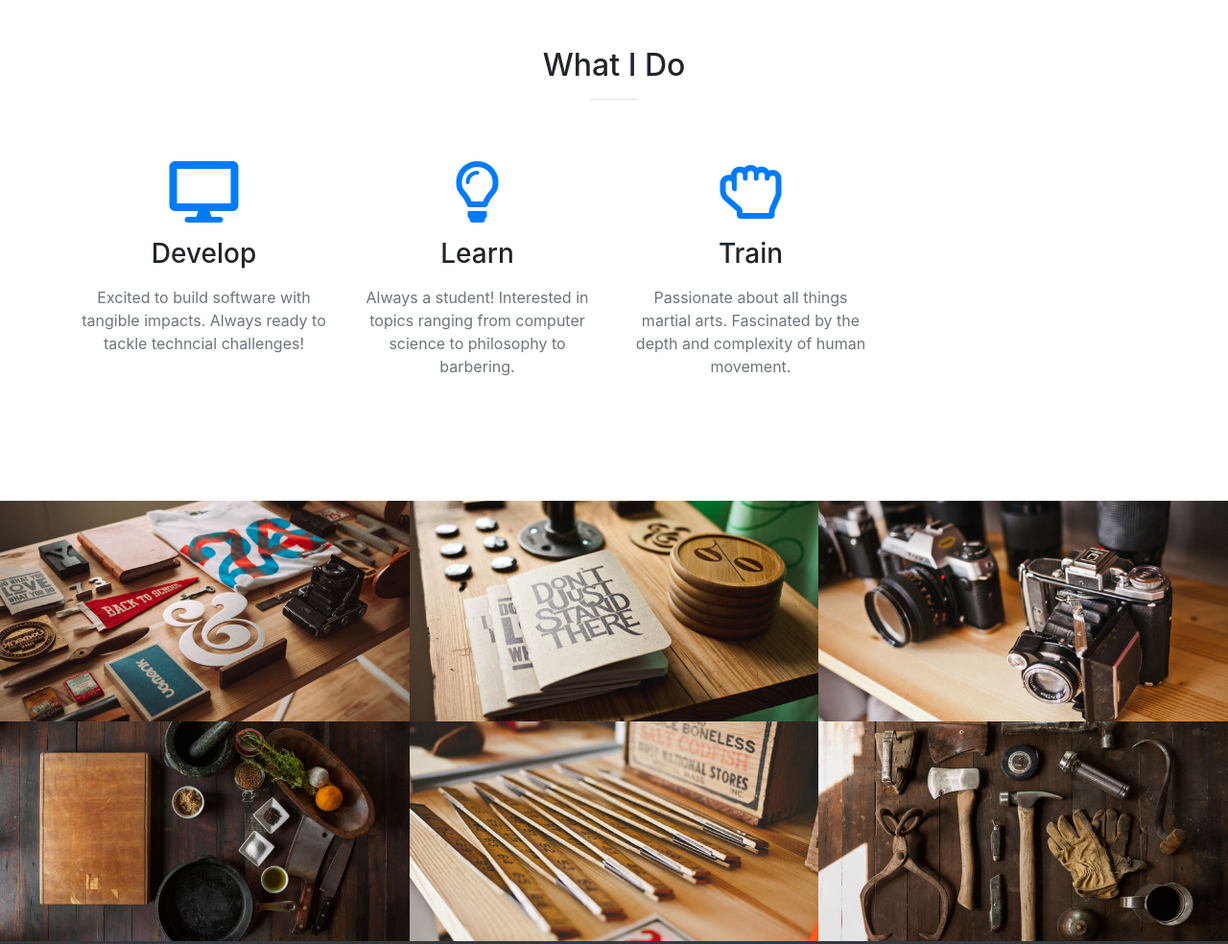
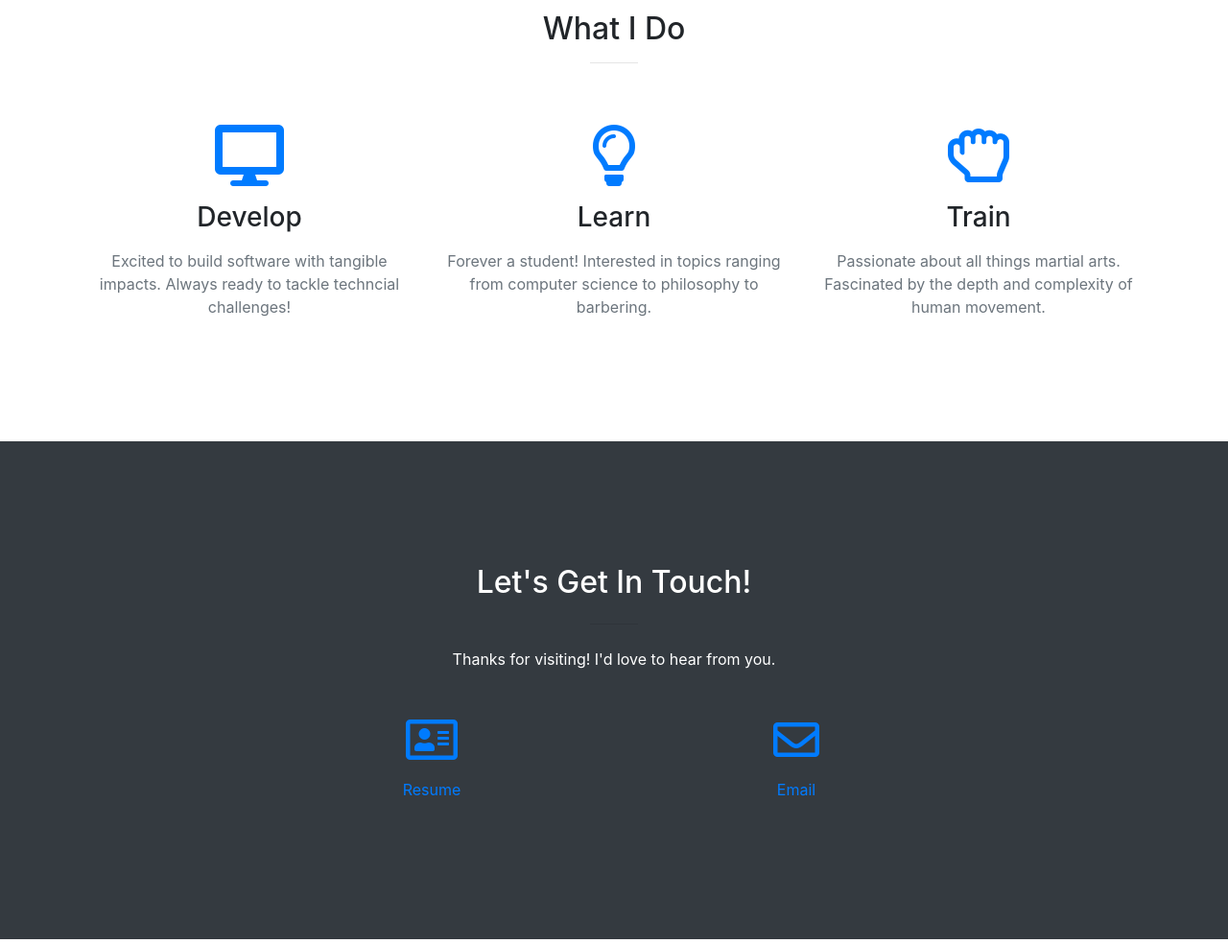
Before and after one commit to riverchen99/riverchen99.github.io, a website with bundled scripts: page index.html in a window 1280 px wide. Shown: the part 1560-2544 px from the top of the page at 96% size. Built offline with nearby package versions, Linux system fonts and the light colour scheme.

Commit message:
added resume, deleted unnecessary sections for now

```diff
--- a/index.html
+++ b/index.html
@@ -37,7 +37,7 @@
     <!-- Navigation -->
     <nav class="navbar navbar-expand-md navbar-light fixed-top" id="mainNav"> <!-- when page width gets smaller -->
       <div class="container">
-        <a class="navbar-brand js-scroll-trigger" href="#page-top">Start Bootstrap</a>
+        <a class="navbar-brand js-scroll-trigger" href="#page-top">Chuan Chen</a>
         <button class="navbar-toggler navbar-toggler-right" type="button" data-toggle="collapse" data-target="#navbarResponsive" aria-controls="navbarResponsive" aria-expanded="false" aria-label="Toggle navigation">
           <span class="navbar-toggler-icon"></span>
         </button>
@@ -49,9 +49,11 @@
             <li class="nav-item">
               <a class="nav-link js-scroll-trigger" href="#passions">Passions</a>
             </li>
+            <!--
             <li class="nav-item">
               <a class="nav-link js-scroll-trigger" href="#experience">Experience</a>
             </li>
+            --->
             <li class="nav-item">
               <a class="nav-link js-scroll-trigger" href="#contact">Contact</a>
             </li>
@@ -90,13 +92,13 @@
               <br>
               I like building cool stuff, learning new skills, and training hard.
             </p>
-            <a class="btn btn-light btn-xl js-scroll-trigger" href="#services">Get Started!</a>
+            <!-- <a class="btn btn-light btn-xl js-scroll-trigger" href="#services">Get Started!</a> -->
           </div>
         </div>
       </div>
     </section>
 
-    <section id="services">
+    <section id="passions">
       <div class="container">
         <div class="row">
           <div class="col-lg-12 text-center">
@@ -107,21 +109,21 @@
       </div>
       <div class="container">
         <div class="row">
-          <div class="col-lg-3 col-md-6 text-center">
+          <div class="col-lg-4 text-center">
             <div class="service-box mt-5 mx-auto">
               <i class="fas fa-4x fa-desktop text-primary mb-3 sr-icons"></i>
               <h3 class="mb-3">Develop</h3>
               <p class="text-muted mb-0">Excited to build software with tangible impacts. Always ready to tackle techncial challenges!</p>
             </div>
           </div>
-          <div class="col-lg-3 col-md-6 text-center">
+          <div class="col-lg-4 text-center">
             <div class="service-box mt-5 mx-auto">
               <i class="far fa-4x fa-lightbulb text-primary mb-3 sr-icons"></i>
               <h3 class="mb-3">Learn</h3>
-              <p class="text-muted mb-0">Always a student! Interested in topics ranging from computer science to philosophy to barbering.</p>
+              <p class="text-muted mb-0">Forever a student! Interested in topics ranging from computer science to philosophy to barbering.</p>
             </div>
           </div>
-          <div class="col-lg-3 col-md-6 text-center">
+          <div class="col-lg-4 text-center">
             <div class="service-box mt-5 mx-auto">
               <i class="far fa-4x fa-hand-rock text-primary mb-3 sr-icons"></i>
               <h3 class="mb-3">Train</h3>
@@ -140,7 +142,7 @@
         </div>
       </div>
     </section>
-
+    <!--
     <section class="p-0" id="portfolio">
       <div class="container-fluid p-0">
         <div class="row no-gutters popup-gallery">
@@ -244,26 +246,30 @@
         <a class="btn btn-light btn-xl sr-button" href="http://startbootstrap.com/template-overviews/creative/">Download Now!</a>
       </div>
     </section>
-
-    <section id="contact">
+    -->
+    <section class="bg-dark text-white" id="contact">
       <div class="container">
         <div class="row">
           <div class="col-lg-8 mx-auto text-center">
             <h2 class="section-heading">Let's Get In Touch!</h2>
             <hr class="my-4">
-            <p class="mb-5">Ready to start your next project with us? That's great! Give us a call or send us an email and we will get back to you as soon as possible!</p>
+            <p class="mb-5">Thanks for visiting! I'd love to hear from you.</p>
           </div>
         </div>
         <div class="row">
           <div class="col-lg-4 ml-auto text-center">
-            <i class="fa fa-phone fa-3x mb-3 sr-contact"></i>
-            <p>123-456-6789</p>
+            <a href="ChuanChenResume.pdf">
+              <i class="far fa-address-card fa-3x mb-3 sr-contact"></i>
+              <p>Resume</p>
+            </a>
           </div>
           <div class="col-lg-4 mr-auto text-center">
-            <i class="fa fa-envelope-o fa-3x mb-3 sr-contact"></i>
-            <p>
-              <a href="mailto:your-email@your-domain.com">feedback@startbootstrap.com</a>
-            </p>
+            <a href="mailto:chuan.chen@ucla.edu">
+              <i class="far fa-envelope fa-3x mb-3 sr-contact"></i>
+              <p>
+                Email
+              </p>
+            </a>
           </div>
         </div>
       </div>
```
Also changed, not shown: 1 other file.
